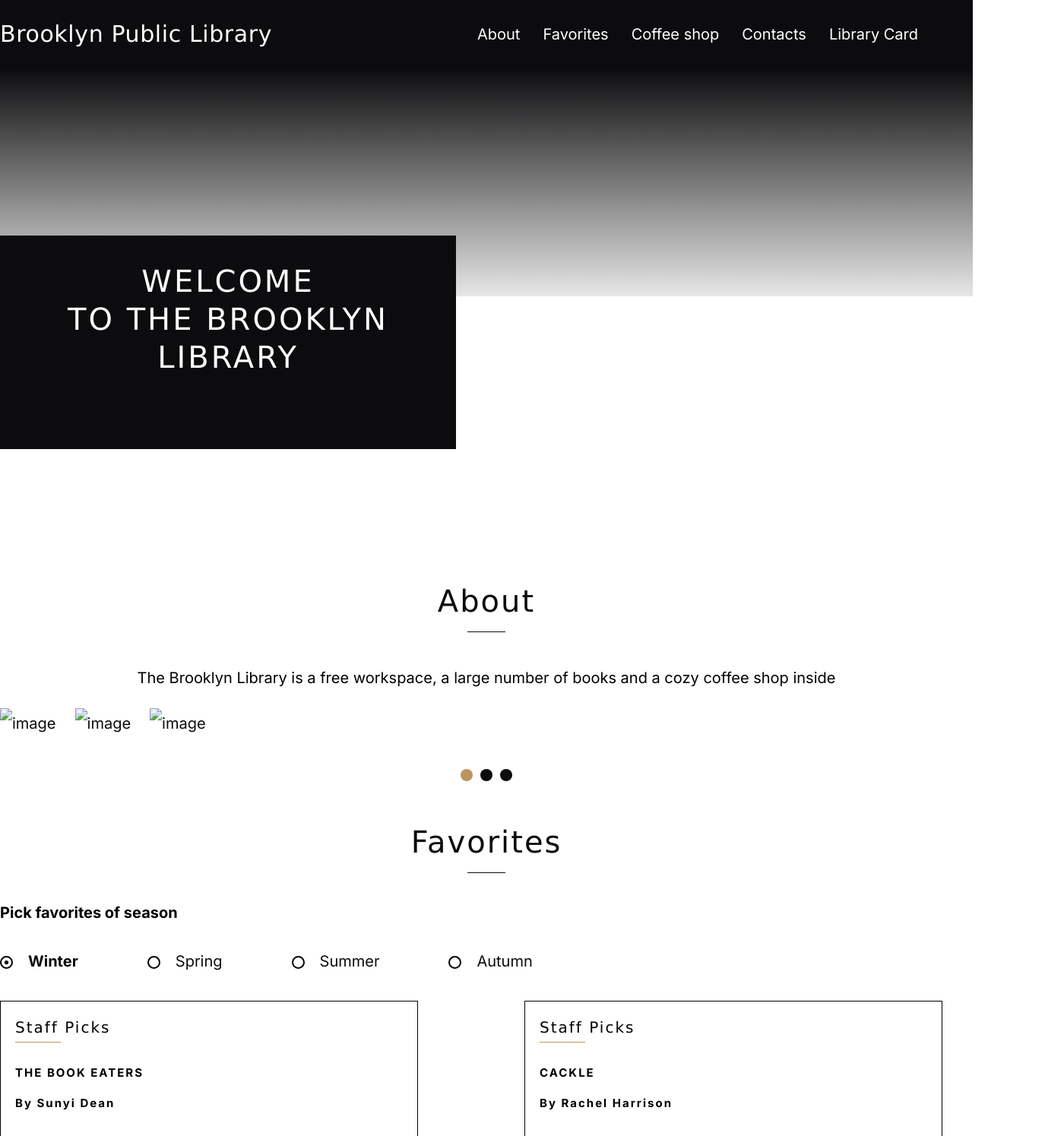
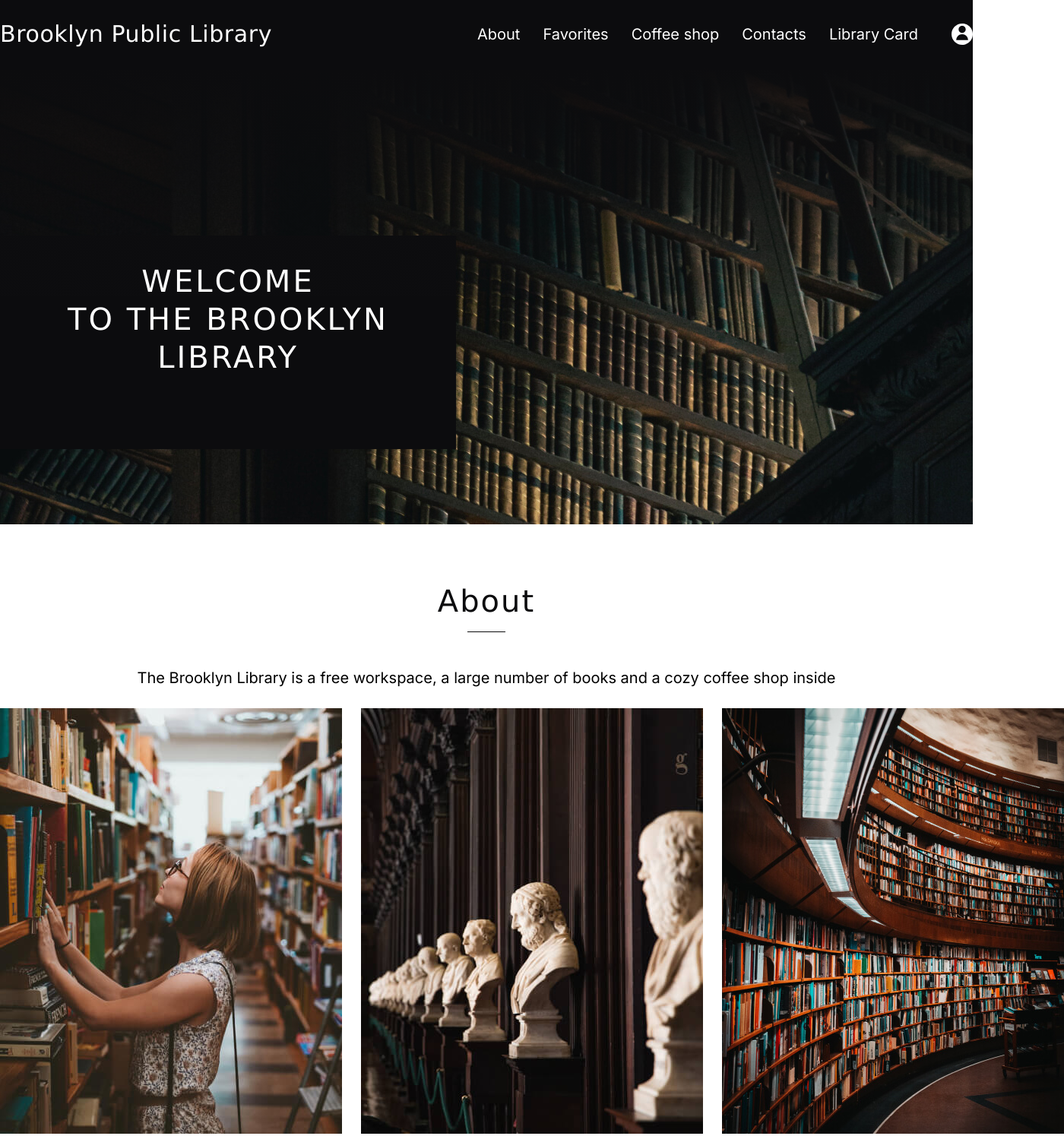
Before and after one commit to Veronika2811/JSFEPRESCHOOL-20213, a website: page library/index.html in a window 1280 px wide. Shown: the top 1495 px of the page at 76% size, 1400 px wide, since content can reach past the window. Drawn offline with Linux system fonts and the light colour scheme; the site is published under a folder, as on GitHub Pages, so addresses that start at the root find nothing; a web font is replaced by a local one.

Commit message:
fix: fix image paths

```diff
--- a/library/index.html
+++ b/library/index.html
@@ -57,9 +57,9 @@
         <h2 class="title">About</h2>
         <p class="about__text">The Brooklyn Library is a free workspace, a large number of books and a cozy coffee shop inside</p>
         <div class="about__slider">
-          <img src="/images/jpg/about/1.jpg" alt="image">
-          <img src="/images/jpg/about/2.jpg" alt="image">
-          <img src="/images/jpg/about/5.jpg" alt="image">
+          <img src="./images/jpg/about/1.jpg" alt="image">
+          <img src="./images/jpg/about/2.jpg" alt="image">
+          <img src="./images/jpg/about/5.jpg" alt="image">
         </div>
         <div class="about__controls">
           <input class="about__control" name="about" type="radio" id="control-1" value="control-1" checked>
--- a/library/styles/sass/components/_welcome.scss
+++ b/library/styles/sass/components/_welcome.scss
@@ -1,6 +1,6 @@
 .welcome {
   max-width: 1440px;
-  background: url('/images/jpg/welcome.jpg') no-repeat;
+  background: url('../images/jpg/welcome.jpg') no-repeat;
 
   &__wrapper {
     padding: 220px 0 160px;
--- a/library/styles/sass/layouts/_footer.scss
+++ b/library/styles/sass/layouts/_footer.scss
@@ -27,15 +27,15 @@
   transition: filter 0.3s;
 
   &_twitter {
-    background-image: url('/images/svg/social/twitter.svg');
+    background-image: url('../images/svg/social/twitter.svg');
   }
 
   &_instagram {
-    background-image: url('/images/svg/social/instagram.svg');
+    background-image: url('../images/svg/social/instagram.svg');
   }
 
   &_facebook {
-    background-image: url('/images/svg/social/facebook.svg');
+    background-image: url('../images/svg/social/facebook.svg');
   }
 
   &:hover {
--- a/library/styles/sass/layouts/_header.scss
+++ b/library/styles/sass/layouts/_header.scss
@@ -15,7 +15,7 @@
 .user-profile {
   width: 28px;
   height: 28px;
-  background-image: url('/images/svg/icon_profile.svg');
+  background-image: url('../images/svg/icon_profile.svg');
   transition: filter 0.3s;
 
   &:hover {
```
Also changed, not shown: library/styles/style.css.
